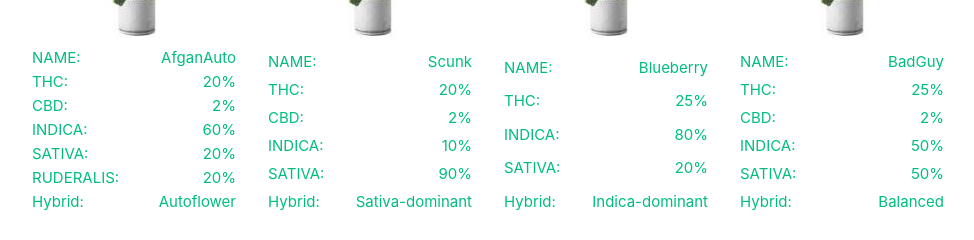
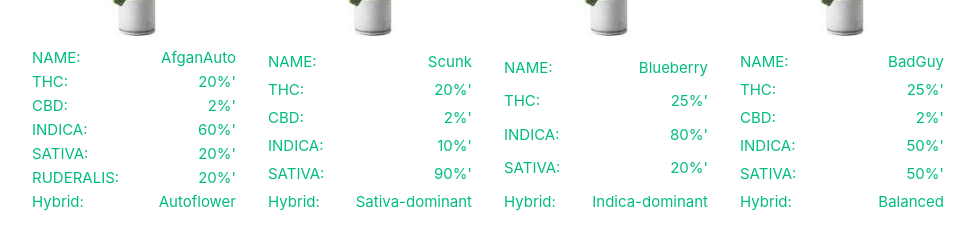
Before and after one commit to IktaNikuba/botanica, a Vue app: page / in a window 1280 px wide. Shown: the part 286-526 px from the top of the page, without its empty margins (8-982 px from the left). Built offline with nearby package versions, Linux system fonts and the light colour scheme.

Commit message:
Finished

```diff
--- a/src/App.vue
+++ b/src/App.vue
@@ -12,7 +12,6 @@
 import TheHeader from './components/TheHeader.vue'
 import ProductsCatalog from "./components/ProductsCatalog.vue";
 import SingleProductArticle from "@/components/SingleProductArticle.vue";
-import {defineComponent} from "vue";
 
 export default {
   components: {ProductsCatalog, TheHeader, SingleProductArticle},
--- a/src/components/FlowerData.vue
+++ b/src/components/FlowerData.vue
@@ -20,7 +20,7 @@ export default {
 
     numberWithPercentSymbol(value) {
       if ((value instanceof Number || typeof value === 'number') && !isNaN(value)) {
-        return value = value.toString() + '%';
+        return `${value}%'`;
       } else {
         return value;
       }
--- a/src/components/SingleProductArticle.vue
+++ b/src/components/SingleProductArticle.vue
@@ -1,6 +1,6 @@
 <template>
   <div class="article">
-      <img class="article__image" @click="getConsoleLog" src="/img/plant.jpeg" alt="Plant image">
+    <img class="article__image" src="/img/plant.jpeg" alt="Plant image">
     <flower-data :flower="flower"/>
     <hybrid-type :flower="flower"/>
     <div class="article__text" v-if="flower.text">{{ flower.text }}</div>
@@ -23,17 +23,11 @@
       flower: this.flowers.find(flower => flower.name.toLowerCase() === this.name),
     }
   },
-    methods: {
-      getConsoleLog() {
-        console.log(this.flower.text);
-      }
-    }
 }
 </script>
 
 <style scoped lang="scss">
 .article {
-    background-color: #1b4008;
   display: flex;
   flex-direction: column;
   align-items: center;
```
Lines whose indentation alone changed are shown as unchanged.
